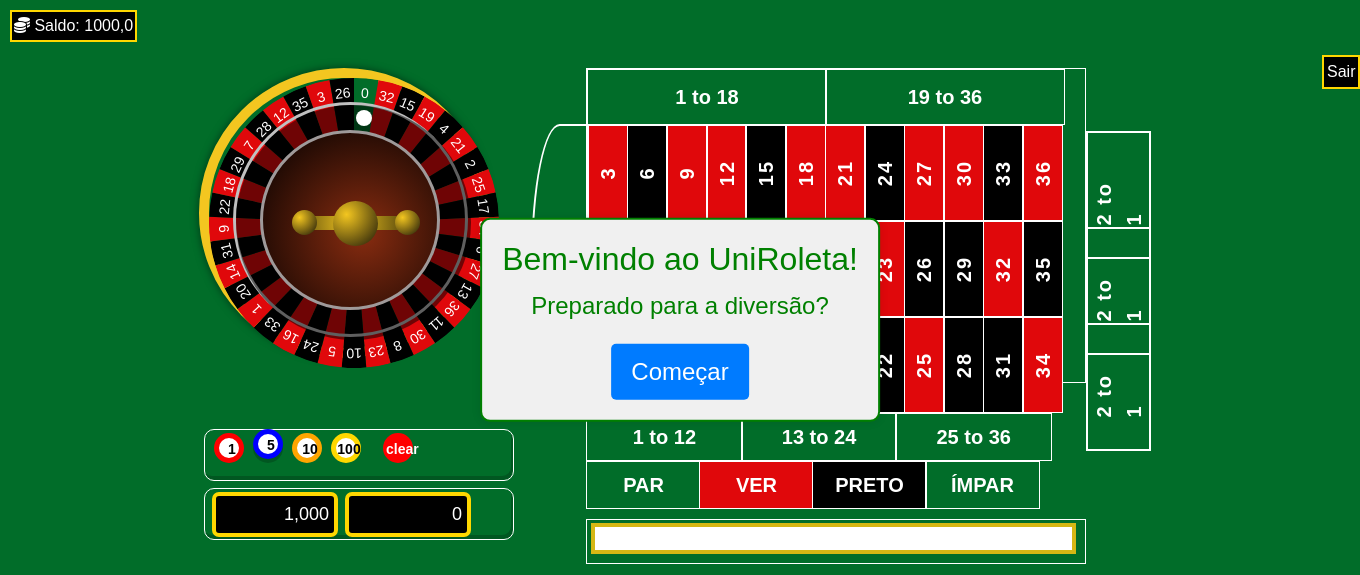
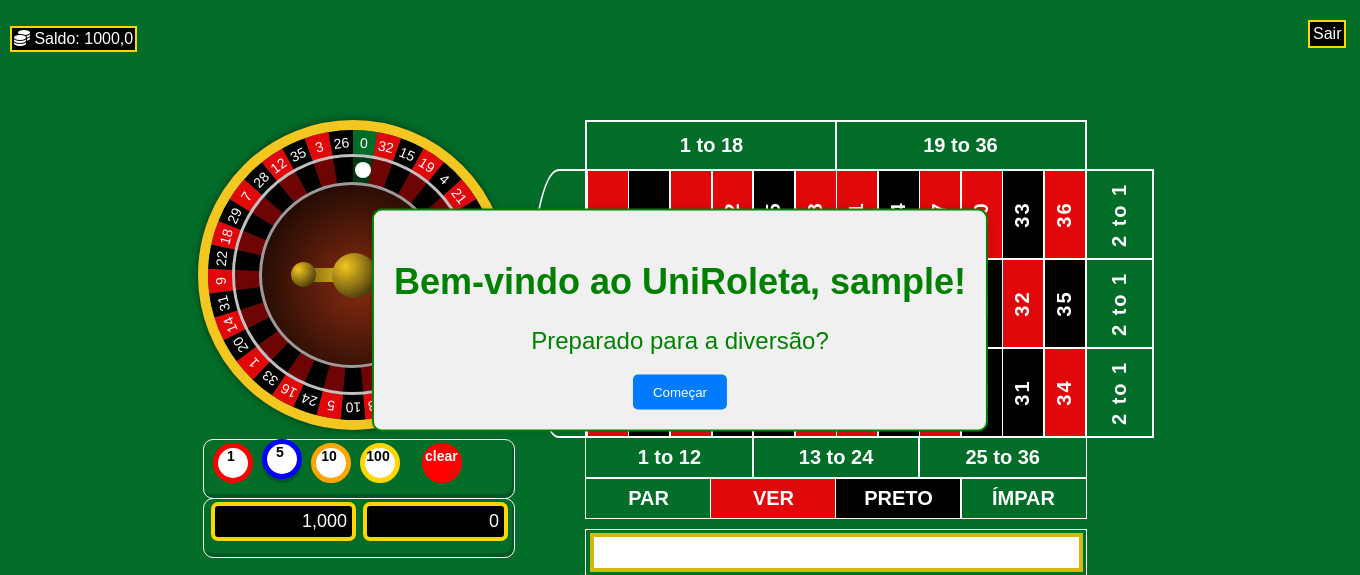
Before and after one commit to imztx/jogo-roleta, a Django app: page /roleta in a window 1360 px wide. Shown: the top 575 px of the page. Run offline with Django 5.2, Linux system fonts and the light colour scheme; the visitor is signed in with stand-in values (Sample User, id 1); data comes from the database, SQL or seed files in the repository; some libraries are stand-ins or nearby versions; some web fonts are replaced.

Commit message:
betting board layout fix

```diff
--- a/lasvegas/static/polls/roleta.css
+++ b/lasvegas/static/polls/roleta.css
@@ -7,6 +7,10 @@
 	-moz-user-select: none;
 	-ms-user-select: none;
 	user-select: none;
+}
+
+header {
+	margin-bottom: 100px;
 }
 
 body{
@@ -871,11 +875,11 @@
     border: 2px solid gold;
     color: white;
     background: #000;
-    margin-left: 1200px;
-    margin-top: 50px;
+    position: absolute;
+    margin-left: 1300px;
+    margin-top: 10px;
     padding: 3px;
-    position: absolute;
-    top: 5px;
+    top: 10px;
     text-decoration: none;
 }
 
--- a/lasvegas/templates/roleta/index.html
+++ b/lasvegas/templates/roleta/index.html
@@ -8,8 +8,6 @@
     <meta name="viewport" content="width=device-width, initial-scale=1.0">
     <title>UniRoleta</title>
     <link rel="icon" href="{% static 'polls/roleta.png' %}" />
-    <link href="https://cdn.jsdelivr.net/npm/bootstrap@5.0.2/dist/css/bootstrap.min.css" rel="stylesheet"
-        integrity="sha384-EVSTQN3/azprG1Anm3QDgpJLIm9Nao0Yz1ztcQTwFspd3yD65VohhpuuCOmLASjC" crossorigin="anonymous" />
     <link rel="stylesheet" href="{% static 'polls/roleta.css' %}">
     <link href="https://fonts.googleapis.com/css2?family=Poetsen+One&display=swap" rel="stylesheet">
     <script src="https://kit.fontawesome.com/e5eab90658.js" crossorigin="anonymous"></script>
@@ -17,10 +15,12 @@
         integrity="sha384-YvpcrYf0tY3lHB60NNkmXc5s9fDVZLESaAA55NDzOxhy9GkcIdslK1eN7N6jIeHz" crossorigin="anonymous">
     </script>
 </head>
+<header>
 
+</header>
 <body>
     <div class="caixa">
-        <h2>Bem-vindo ao UniRoleta!</h2>
+        <h2>Bem-vindo ao UniRoleta, {{ username }}!</h2>
         <p>Preparado para a diversão?</p>
         <button onclick="fecharMensagem()">Começar</button>
     </div>
--- a/lasvegas/views.py
+++ b/lasvegas/views.py
@@ -1,6 +1,6 @@
 from typing import Any
 from django.db.models.query import QuerySet
-from lasvegas.models import Movement
+from lasvegas.models import Movement, Wallet
 from django.views.generic import ListView
 from django.contrib.auth.mixins import LoginRequiredMixin
 from django.http import HttpResponse
@@ -36,8 +36,9 @@
 @login_required(login_url="login")
 def roleta(request):
     wallet = request.user.wallet
+    username = request.user.username
     balance = wallet.get_balance()
-    return render(request, 'roleta/index.html', {'balance': balance})
+    return render(request, 'roleta/index.html', {'balance': balance, 'username': username})
 
 
 
```
